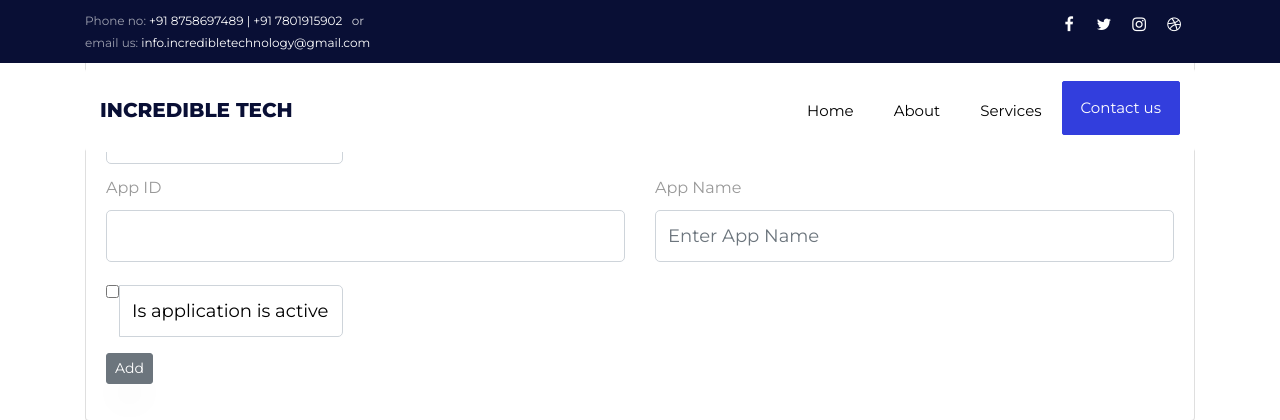
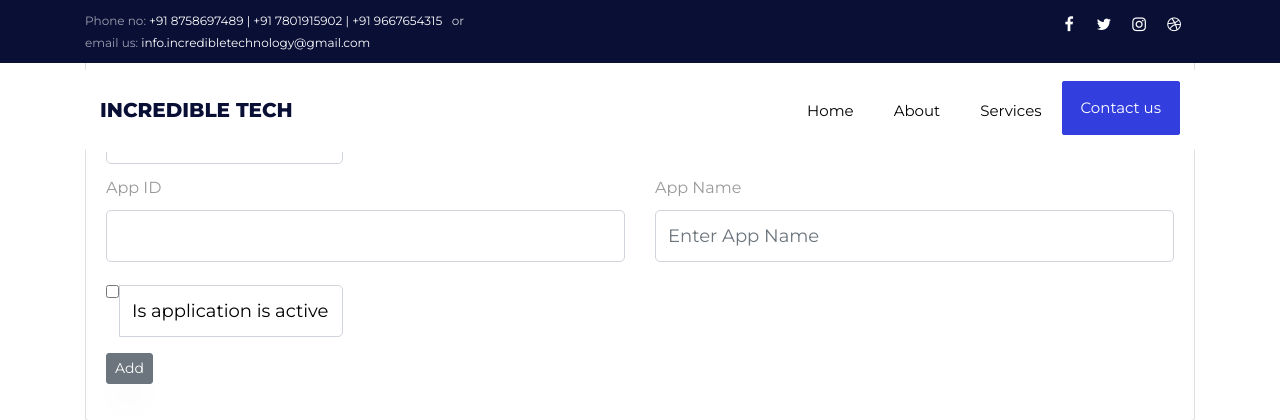
Before and after one commit to incredibletechnology/startup, a Django app: template media/templates/app/add_app.html in a window 1280 px wide. Shown: the top 420 px of the page. Run offline with Django 3.2, Linux system fonts and the light colour scheme; the template is opened without the code that fills it, so the values that code supplies are empty; some libraries are stand-ins or nearby versions.

Commit message:
Update header.html

```diff
--- a/template/base/header.html
+++ b/template/base/header.html
@@ -4,7 +4,7 @@
 		<div class="container">
 			<div class="row justify-content-between">
 				<div class="col-12 col-md d-flex align-items-center">
-					<p class="mb-0 phone"><span class="mailus">Phone no:</span> <a href="#">+91 8758697489 | +91 7801915902 </a>&nbsp; or <br/><span class="mailus">email us:</span> <a href="#">info.incredibletechnology@gmail.com</a></p>
+					<p class="mb-0 phone"><span class="mailus">Phone no:</span> <a href="#">+91 8758697489 | +91 7801915902 | +91 9667654315 </a>&nbsp; or <br/><span class="mailus">email us:</span> <a href="#">info.incredibletechnology@gmail.com</a></p>
 				</div>
 				<div class="col-12 col-md d-flex justify-content-md-end">
 					<div class="social-media">
```
